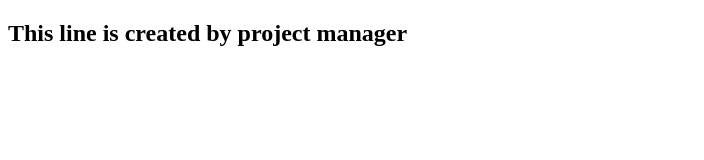
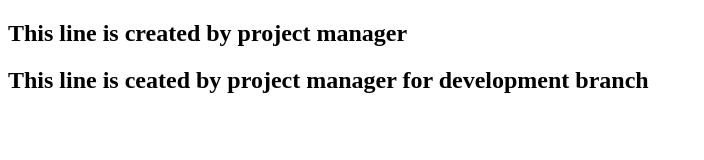
Before and after one commit to NifatHossain/test-collaboration, a plain HTML site: page index.html in a window 1280 px wide. Shown: the whole page, without its empty margins (0-704 px from the left). Drawn offline with Linux system fonts and the light colour scheme.

Commit message:
pManager adding in development first time

```diff
--- a/index.html
+++ b/index.html
@@ -7,5 +7,6 @@
 </head>
 <body>
     <h2>This line is created by project manager</h2>
+    <h2>This line is ceated by project manager for development branch</h2>
 </body>
 </html>
```
